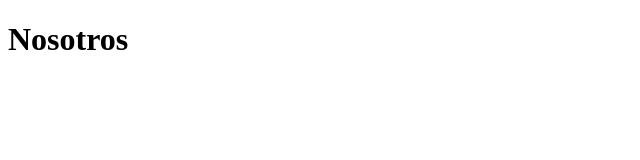
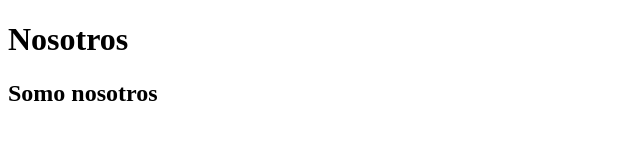
Before and after one commit to CarlosArte91/prueba-git, a plain HTML site: page nosotros.html in a window 1280 px wide. Shown: the whole page, without its empty margins (0-640 px from the left). Drawn offline with Linux system fonts and the light colour scheme.

Commit message:
Second commit

```diff
--- a/nosotros.html
+++ b/nosotros.html
@@ -8,5 +8,6 @@
 </head>
 <body>
     <h1>Nosotros</h1>
+    <h2>Somo nosotros</h2>
 </body>
 </html>
```
